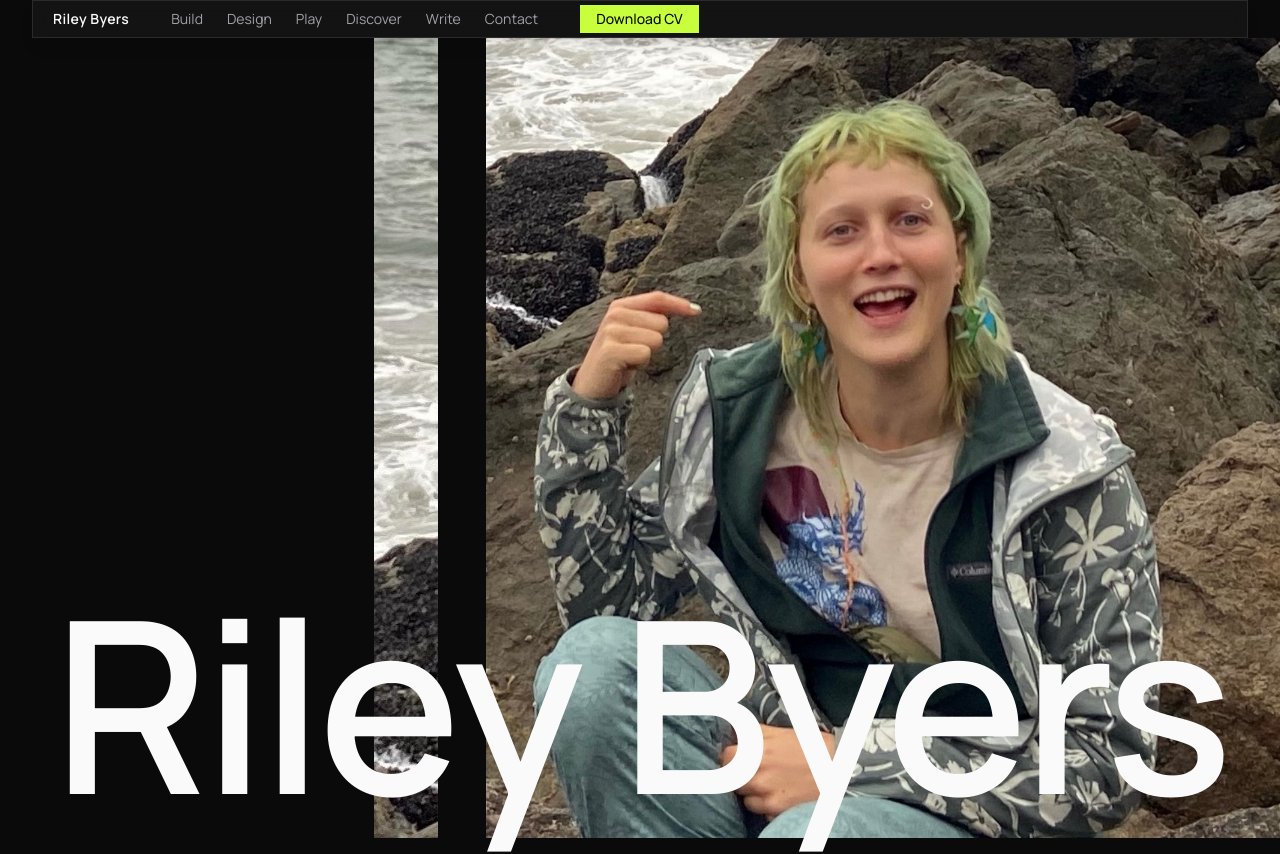
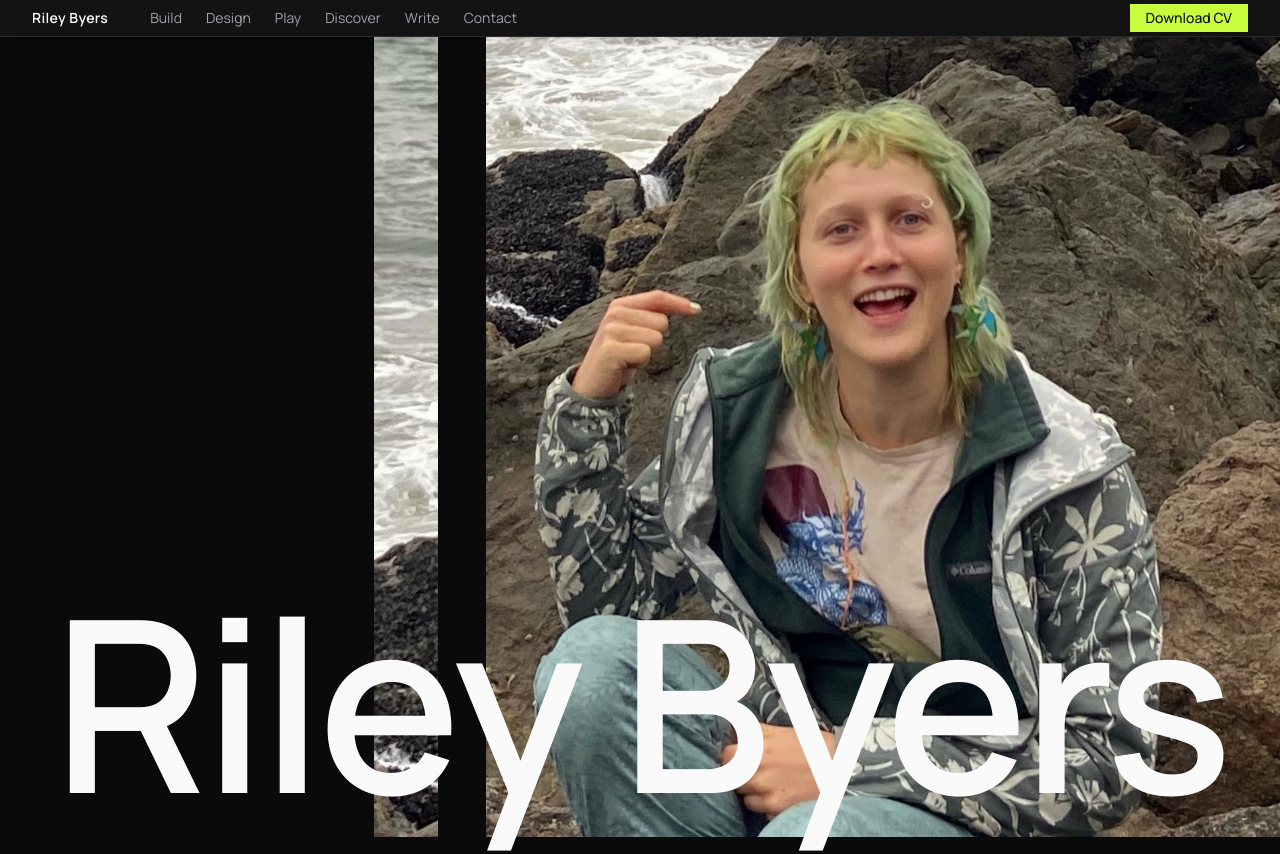
Before and after one commit to rileyb3/portfolio, a Next.js app: page / in a window 1280 px wide. Shown: the top 854 px of the page. Built offline with nearby package versions, Linux system fonts and the light colour scheme.

Commit message:
Nav bar spans full width edge-to-edge; Download CV pushed to far right

```diff
--- a/src/components/Header.tsx
+++ b/src/components/Header.tsx
@@ -8,8 +8,8 @@ import { categories, profile } from "@/data/projects";
 // strong visual element in the bar.
 export default function Header() {
   return (
-    <header className="sticky top-0 z-50 px-4 sm:px-8">
-      <nav className="flex items-center gap-8 border border-white/10 bg-surface/90 px-5 py-1 shadow-lg backdrop-blur">
+    <header className="sticky top-0 z-50">
+      <nav className="flex items-center gap-8 border-b border-white/10 bg-surface/90 px-4 py-1 shadow-lg backdrop-blur sm:px-8">
         <Link
           href="/"
           className="shrink-0 text-sm font-semibold tracking-wide text-paper transition hover:text-accent"
@@ -41,7 +41,7 @@ export default function Header() {
         <Link
           href={profile.cvHref}
           download
-          className="hidden shrink-0 items-center bg-accent px-4 py-1 text-sm font-medium text-ink transition hover:opacity-85 sm:inline-flex"
+          className="ml-auto hidden shrink-0 items-center bg-accent px-4 py-1 text-sm font-medium text-ink transition hover:opacity-85 sm:inline-flex"
         >
           Download CV
         </Link>
```
